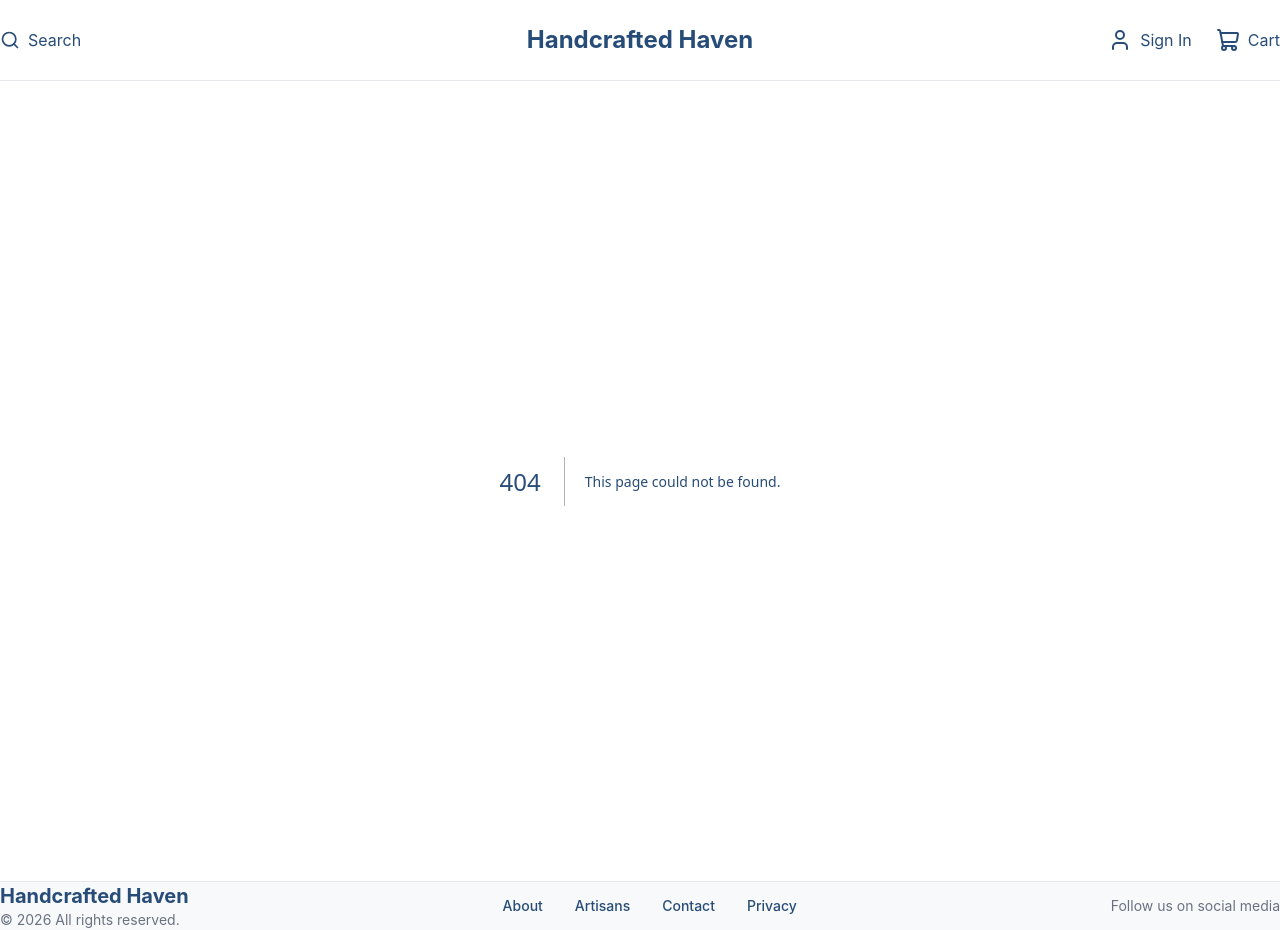
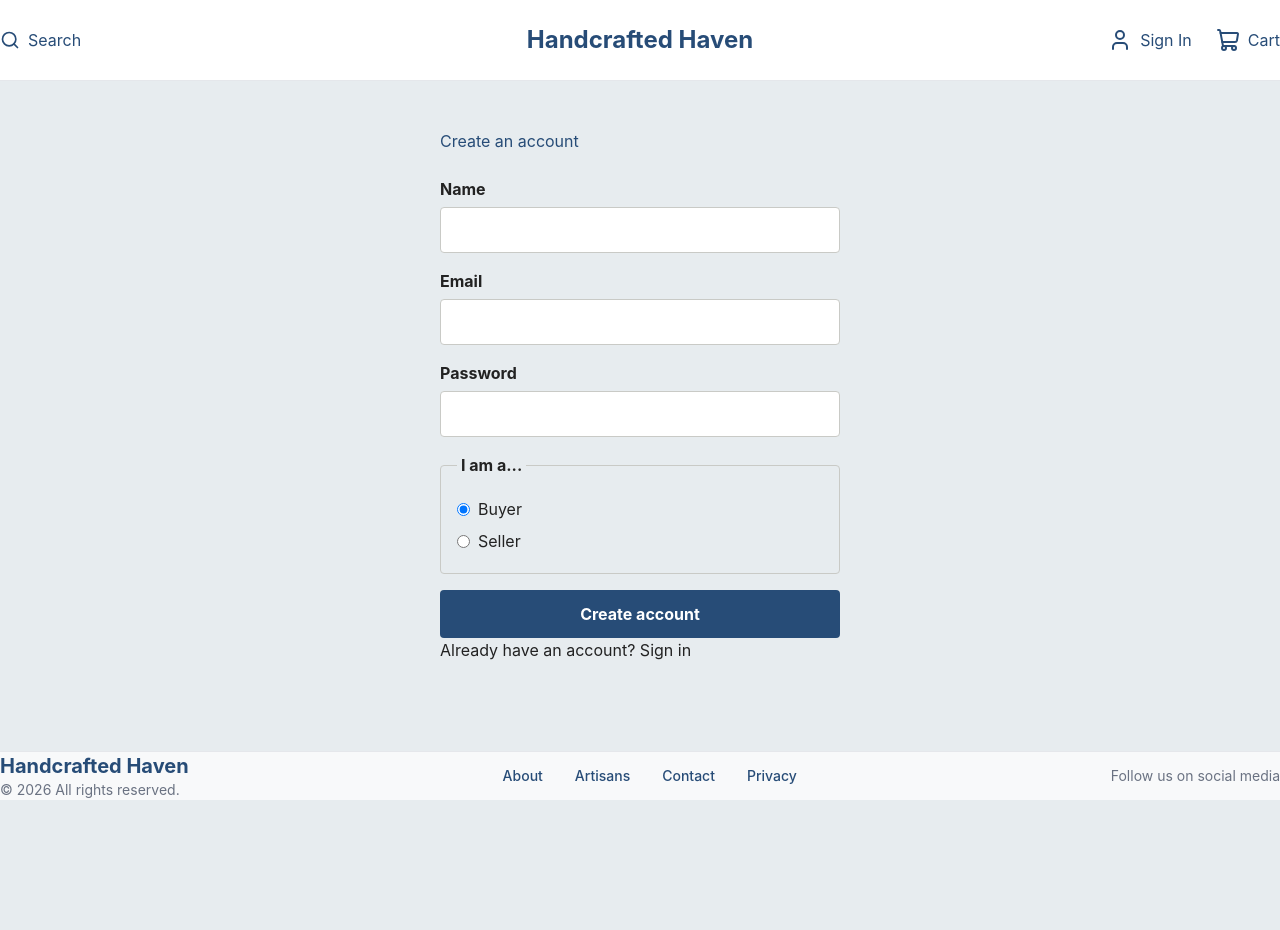
Before and after one commit to SadlerKyne/Handcrafted-Haven-G7, a Next.js app in the folder handcrafted-haven-g7/: page /register in a window 1280 px wide. Before the commit this address had no page. After the commit the page ends 800 px from the top, so only its background shows below. Built offline with nearby package versions, Linux system fonts and the light colour scheme.

Commit message:
Updated with register page, login and accout pages to come

```diff
--- /dev/null
+++ b/handcrafted-haven-g7/auth.js
@@ -0,0 +1,67 @@
+import NextAuth from "next-auth";
+import Credentials from "next-auth/providers/credentials";
+import bcrypt from "bcryptjs";
+import dbConnect from "@/lib/dbConnect";
+import User from "@/models/User";
+
+export const { handlers, signIn, signOut, auth } = NextAuth({
+  session: { strategy: "jwt" },
+  pages: {
+    signIn: "/login",
+  },
+  providers: [
+    Credentials({
+      credentials: {
+        email: {},
+        password: {},
+      },
+      async authorize(credentials) {
+        if (!credentials?.email || !credentials?.password) {
+          return null;
+        }
+
+        await dbConnect();
+
+        const user = await User.findOne({
+          email: String(credentials.email).toLowerCase(),
+        });
+
+        if (!user) {
+          return null;
+        }
+
+        const isValid = await bcrypt.compare(
+          String(credentials.password),
+          user.passwordHash,
+        );
+
+        if (!isValid) {
+          return null;
+        }
+
+        return {
+          id: user._id.toString(),
+          name: user.name,
+          email: user.email,
+          role: user.role,
+        };
+      },
+    }),
+  ],
+  callbacks: {
+    async jwt({ token, user }) {
+      if (user) {
+        token.id = user.id;
+        token.role = user.role;
+      }
+      return token;
+    },
+    async session({ session, token }) {
+      if (session.user) {
+        session.user.id = token.id;
+        session.user.role = token.role;
+      }
+      return session;
+    },
+  },
+});
--- a/handcrafted-haven-g7/package.json
+++ b/handcrafted-haven-g7/package.json
@@ -10,8 +10,11 @@
   },
   "dependencies": {
     "@tailwindcss/postcss": "^4.3.3",
+    "bcryptjs": "^3.0.3",
     "lucide-react": "^1.25.0",
+    "mongoose": "^9.8.0",
     "next": "16.2.10",
+    "next-auth": "^4.24.15",
     "pg": "^8.22.0",
     "react": "19.2.4",
     "react-dom": "19.2.4"
--- /dev/null
+++ b/handcrafted-haven-g7/src/app/api/register/route.js
@@ -0,0 +1,48 @@
+import bcrypt from "bcryptjs";
+import dbConnect from "@/lib/dbConnect";
+import User from "@/models/User";
+
+export async function POST(request) {
+  const { name, email, password, role } = await request.json();
+
+  if (!name || !email || !password || !role) {
+    return Response.json(
+      { error: "Name, email, password, and role are all required." },
+      { status: 400 },
+    );
+  }
+
+  if (!["buyer", "seller"].includes(role)) {
+    return Response.json({ error: "Invalid role." }, { status: 400 });
+  }
+
+  if (password.length < 8) {
+    return Response.json(
+      { error: "Password must be at least 8 characters." },
+      { status: 400 },
+    );
+  }
+
+  await dbConnect();
+
+  const normalizedEmail = email.toLowerCase().trim();
+  const existing = await User.findOne({ email: normalizedEmail });
+
+  if (existing) {
+    return Response.json(
+      { error: "An account with that email already exists." },
+      { status: 409 },
+    );
+  }
+
+  const passwordHash = await bcrypt.hash(password, 10);
+
+  await User.create({
+    name: name.trim(),
+    email: normalizedEmail,
+    passwordHash,
+    role,
+  });
+
+  return Response.json({ ok: true }, { status: 201 });
+}
--- a/handcrafted-haven-g7/src/app/globals.css
+++ b/handcrafted-haven-g7/src/app/globals.css
@@ -1,4 +1,37 @@
 @import "tailwindcss";
+
+:root {
+  /* Brand palette (see project spec) */
+  --color-platinum: #e7ecef;
+  --color-dusk-blue: #274c77;
+  --color-steel-blue: #6096ba;
+  --color-icy-blue: #a3cef1;
+  --color-grey-olive: #8b8c89;
+
+  /* Semantic tokens derived from the palette above.
+     Some raw palette colors fail WCAG AA as text against Platinum/white
+     (steel-blue ~2.7:1, icy-blue ~1.4:1, grey-olive ~2.8:1 — all below the
+     4.5:1 minimum for normal text). These derived tokens keep the same
+     hues but stay AA-safe wherever they carry text or need to read as a
+     UI boundary. See README "Design decisions" for the full contrast
+     rationale. */
+  --color-background: var(--color-platinum);
+  --color-surface: #ffffff;
+  --color-text-primary: #1f2933;
+  --color-text-secondary: #5c5d5a;
+  /* darkened grey-olive, ~5.3:1 on platinum */
+  --color-text-on-brand: #ffffff;
+  --color-border: #c9cac6;
+  /* lightened grey-olive, for dividers/inputs */
+  --color-link: var(--color-dusk-blue);
+  --color-focus-ring: var(--color-dusk-blue);
+  --color-error: #9b1c1c;
+  /* ~6.9:1 on platinum, ~7.7:1 on white — passes AA */
+
+  --font-family-base: var(--font-roboto), Arial, Helvetica, sans-serif;
+  --font-weight-regular: 400;
+  --font-weight-bold: 700;
+}
 
 /* Minimal clean CSS */
 * {
@@ -8,11 +41,13 @@
 }
 
 body {
-  background-color: #ffffff;
+  background-color: var(--color-background);
   color: #222222;
   line-height: 1.5;
 }
 
-h1, h2, h3 {
+h1,
+h2,
+h3 {
   color: #274c77;
 }
--- /dev/null
+++ b/handcrafted-haven-g7/src/app/login/AuthForm.module.css
@@ -0,0 +1,75 @@
+.container {
+  max-width: 28rem;
+  margin: 0 auto;
+  padding: 3rem 1.5rem;
+}
+
+.container h1 {
+  margin-bottom: 1.5rem;
+}
+
+.field {
+  display: flex;
+  flex-direction: column;
+  gap: 0.375rem;
+  margin-bottom: 1rem;
+}
+
+.field label {
+  font-weight: var(--font-weight-bold);
+}
+
+.field input {
+  padding: 0.625rem 0.75rem;
+  border: 1px solid var(--color-border);
+  border-radius: 0.25rem;
+  background: var(--color-surface);
+  color: var(--color-text-primary);
+  font-size: 1rem;
+}
+
+.fieldset {
+  border: 1px solid var(--color-border);
+  border-radius: 0.25rem;
+  padding: 0.75rem 1rem;
+  margin-bottom: 1rem;
+}
+
+.fieldset legend {
+  font-weight: var(--font-weight-bold);
+  padding: 0 0.25rem;
+}
+
+.radioLabel {
+  display: flex;
+  align-items: center;
+  gap: 0.5rem;
+  font-weight: var(--font-weight-regular);
+  margin: 0.5rem 0;
+}
+
+.error {
+  color: var(--color-error);
+  margin-bottom: 1rem;
+}
+
+.submit {
+  width: 100%;
+  padding: 0.75rem;
+  background: var(--color-dusk-blue);
+  color: var(--color-text-on-brand);
+  border: none;
+  border-radius: 0.25rem;
+  font-weight: var(--font-weight-bold);
+  font-size: 1rem;
+  cursor: pointer;
+}
+
+.submit:hover {
+  opacity: 0.92;
+}
+
+.submit:disabled {
+  opacity: 0.6;
+  cursor: not-allowed;
+}
--- /dev/null
+++ b/handcrafted-haven-g7/src/app/register/RegisterForm.js
@@ -0,0 +1,116 @@
+"use client";
+
+import { useState } from "react";
+import { signIn } from "next-auth/react";
+import { useRouter } from "next/navigation";
+import Link from "next/link";
+import styles from "../login/AuthForm.module.css";
+
+export default function RegisterForm() {
+  const router = useRouter();
+  const [error, setError] = useState("");
+  const [submitting, setSubmitting] = useState(false);
+
+  async function handleSubmit(event) {
+    event.preventDefault();
+    setSubmitting(true);
+    setError("");
+
+    const formData = new FormData(event.currentTarget);
+    const payload = {
+      name: formData.get("name"),
+      email: formData.get("email"),
+      password: formData.get("password"),
+      role: formData.get("role"),
+    };
+
+    const response = await fetch("/api/register", {
+      method: "POST",
+      headers: { "Content-Type": "application/json" },
+      body: JSON.stringify(payload),
+    });
+
+    if (!response.ok) {
+      const data = await response.json().catch(() => ({}));
+      setError(data.error || "Something went wrong. Please try again.");
+      setSubmitting(false);
+      return;
+    }
+
+    const result = await signIn("credentials", {
+      email: payload.email,
+      password: payload.password,
+      redirect: false,
+    });
+
+    setSubmitting(false);
+
+    if (result?.error) {
+      router.push("/login");
+      return;
+    }
+
+    router.push("/");
+    router.refresh();
+  }
+
+  return (
+    <div className={styles.container}>
+      <h1>Create an account</h1>
+      <form onSubmit={handleSubmit} noValidate>
+        <div className={styles.field}>
+          <label htmlFor="name">Name</label>
+          <input id="name" name="name" type="text" required autoComplete="name" />
+        </div>
+
+        <div className={styles.field}>
+          <label htmlFor="email">Email</label>
+          <input
+            id="email"
+            name="email"
+            type="email"
+            required
+            autoComplete="email"
+          />
+        </div>
+
+        <div className={styles.field}>
+          <label htmlFor="password">Password</label>
+          <input
+            id="password"
+            name="password"
+            type="password"
+            required
+            minLength={8}
+            autoComplete="new-password"
+          />
+        </div>
+
+        <fieldset className={styles.fieldset}>
+          <legend>I am a...</legend>
+          <label className={styles.radioLabel}>
+            <input type="radio" name="role" value="buyer" defaultChecked />
+            Buyer
+          </label>
+          <label className={styles.radioLabel}>
+            <input type="radio" name="role" value="seller" />
+            Seller
+          </label>
+        </fieldset>
+
+        {error && (
+          <p role="alert" className={styles.error}>
+            {error}
+          </p>
+        )}
+
+        <button type="submit" disabled={submitting} className={styles.submit}>
+          {submitting ? "Creating account…" : "Create account"}
+        </button>
+      </form>
+      <p>
+        Already have an account? <Link href="/login">Sign in</Link>
+      </p>
+    </div>
+  );
+}
--- /dev/null
+++ b/handcrafted-haven-g7/src/app/register/page.js
@@ -0,0 +1,9 @@
+import RegisterForm from "./RegisterForm";
+
+export const metadata = {
+  title: "Create an account",
+};
+
+export default function RegisterPage() {
+  return <RegisterForm />;
+}
--- /dev/null
+++ b/handcrafted-haven-g7/src/lib/dbConnect.js
@@ -0,0 +1,30 @@
+import mongoose from "mongoose";
+
+const MONGODB_URI = process.env.MONGODB_URI;
+
+// Cached on the global object so hot-reloading in dev doesn't open a new
+// connection on every module reload.
+let cached = global._mongoose;
+
+if (!cached) {
+  cached = global._mongoose = { conn: null, promise: null };
+}
+
+export default async function dbConnect() {
+  if (cached.conn) {
+    return cached.conn;
+  }
+
+  if (!cached.promise) {
+    if (!MONGODB_URI) {
+      throw new Error("Missing MONGODB_URI environment variable");
+    }
+
+    cached.promise = mongoose
+      .connect(MONGODB_URI, { bufferCommands: false })
+      .then((mongooseInstance) => mongooseInstance);
+  }
+
+  cached.conn = await cached.promise;
+  return cached.conn;
+}
--- /dev/null
+++ b/handcrafted-haven-g7/src/models/User.js
@@ -0,0 +1,19 @@
+import mongoose from "mongoose";
+
+const UserSchema = new mongoose.Schema(
+  {
+    name: { type: String, required: true, trim: true },
+    email: {
+      type: String,
+      required: true,
+      unique: true,
+      lowercase: true,
+      trim: true,
+    },
+    passwordHash: { type: String, required: true },
+    role: { type: String, enum: ["buyer", "seller"], required: true },
+  },
+  { timestamps: { createdAt: true, updatedAt: false } },
+);
+
+export default mongoose.models.User || mongoose.model("User", UserSchema);
```
Also changed, not shown: 1 other file (tests, documents, lock files or other folders).
